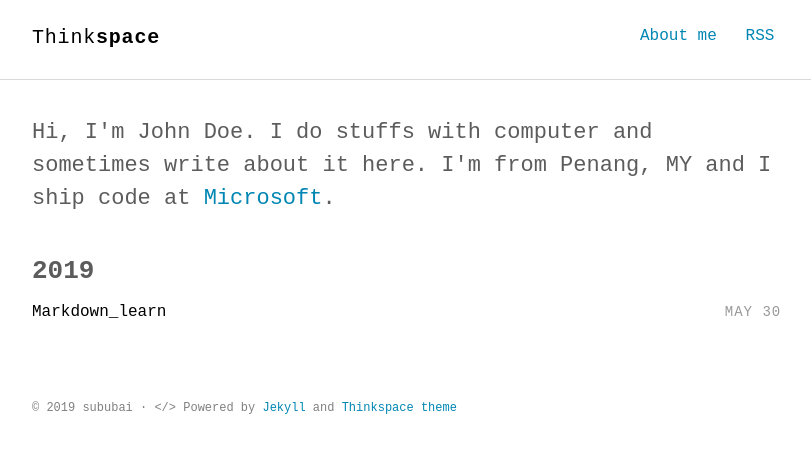
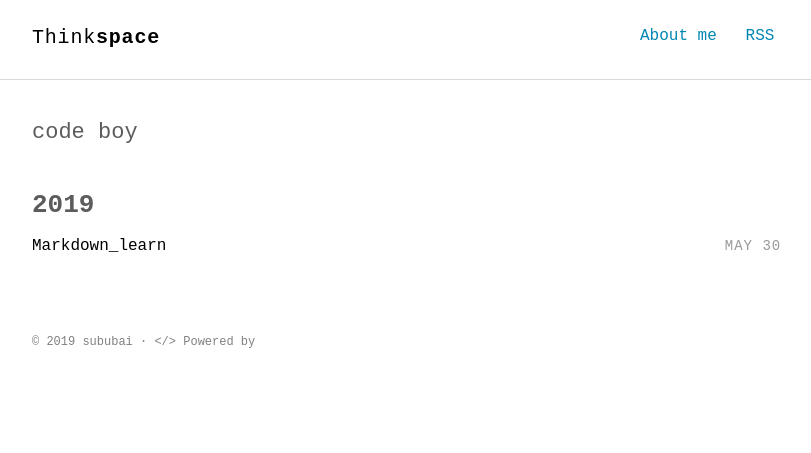
Before and after one commit to sububai/sububai.github.io, a Jekyll site: the page built from index.html, in a window 1280 px wide. Shown: the top 453 px of the page, without its empty margins (232-1043 px from the left). Built offline with Jekyll 4.4.1, drawn with Linux system fonts in a browser that asks for light colours; some web fonts are replaced.

Commit message:
页面修改

```diff
--- a/_includes/footer.html
+++ b/_includes/footer.html
@@ -1,5 +1,5 @@
 <footer class="site-footer">
   <div class="container">
-    <small class="block">&copy; {{ site.time | date: '%Y' }} {{ site.author.name }} &middot; &lt;/&gt; Powered by <a href="https://jekyllrb.com/">Jekyll</a> and <a href="https://github.com/heiswayi/thinkspace">Thinkspace theme</a></small>
+    <small class="block">&copy; {{ site.time | date: '%Y' }} {{ site.author.name }} &middot; &lt;/&gt; Powered by <a href="https://sububai.github.io/"></small>
   </div>
 </footer>
--- a/_includes/intro.html
+++ b/_includes/intro.html
@@ -1,5 +1,5 @@
 <section class="intro">
   <div class="container">
-    <p class="lead">Hi, I'm John Doe. I do stuffs with computer and sometimes write about it here. I'm from Penang, MY and I ship code at <a href="#">Microsoft</a>.</p>
+    <p class="lead">code boy</p>
   </div>
 </section>
```
